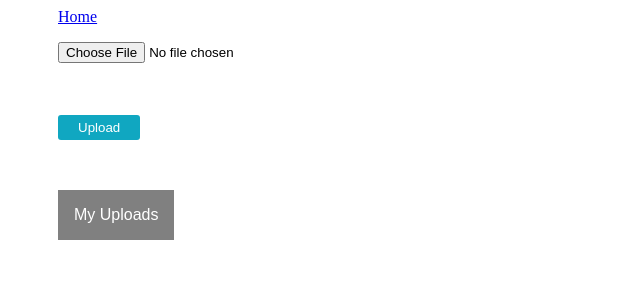
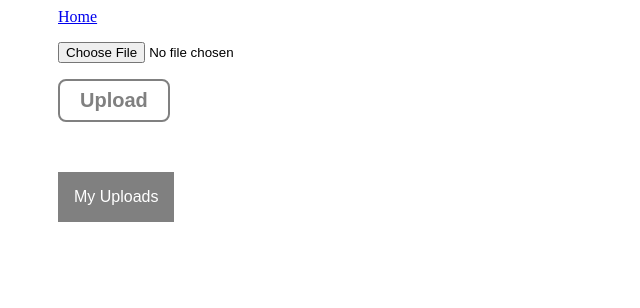
Before and after one commit to AliRn76/django-chatroom, a Django app: page /upload/ in a window 1280 px wide. Shown: the top 308 px of the page, without its empty margins (0-640 px from the left). Run offline with Django 3.2, Linux system fonts and the light colour scheme; the visitor is signed in with stand-in values (Sample User, id 1); data that the repository does not hold is empty.

Commit message:
loading button fail shod , normalesh kardam

```diff
--- a/receiver/static/upload.css
+++ b/receiver/static/upload.css
@@ -38,31 +38,28 @@ body{
 .show {display: block;}
 
 
+.upload-btn-wrapper {
+  position: relative;
+  overflow: hidden;
+  display: inline-block;
+}
 
-.liquid-button {
-	background: #11a7c1;
-	color: #fff;
-	border: 0;
-	border-radius: 3px;
-	font-weight: 400;
-	padding: 5px 20px;
-	cursor: pointer;
-	transition: 0.2s ease-in-out all;
-	outline: 0;
-	min-width: 80px;
-	background: transparent url('./liquid.png');
-	background-repeat: repeat-y;
+.btn {
+  border: 2px solid gray;
+  color: gray;
+  background-color: white;
+  padding: 8px 20px;
+  border-radius: 8px;
+  font-size: 20px;
+  font-weight: bold;
+  cursor: pointer;
 }
-.liquid-button:hover {
-	transform: scale(1.1);
+
+.upload-btn-wrapper input[type=file] {
+  font-size: 100px;
+  position: absolute;
+  left: 0;
+  top: 0;
+  opacity: 0;
+
 }
-@keyframes wave {
-	0% {
-		background-position: left center;
-		background-size: 0px 20px;
-	}
-	100% {
-		background-position: 0 200px;
-		background-size: 100px 100px;
-	}
-}
--- a/receiver/templates/upload.html
+++ b/receiver/templates/upload.html
@@ -9,9 +9,11 @@
     <form method="post" enctype="multipart/form-data">
     {% csrf_token %}
     {{ form.as_p }}
-        <br>
-        <br>
-    <button class="liquid-button" type="submit">Upload</button>
+
+    <div class="upload-btn-wrapper">
+      <button class="btn" type="submit">Upload</button>
+    </div>
+
   </form>
 
     <a href="../{{last_upload}}" target="_blank">{{last_upload}}</a>
@@ -34,23 +36,11 @@
         }
   }
 
-    const button = document.querySelector('.liquid-button');
+
+
+    const button = document.querySelector('.btn');
     button.addEventListener('click', () => {
-        let count = 0;
-        const counter = () => {
-            if (count < 100) {
-                count++;
-                button.innerText = count + '%';
-                button.style.animation = 'wave 5500ms ease-in-out forwards';
-                count < 55
-                    ? (button.style.color = '#000')
-                    : (button.style.color = '#fff');
-            } else {
-                clearInterval(animation);
-                button.innerHTML = '<i class="fas fa-check"></i>';
-            }
-        };
-        const animation = setInterval(counter, 40);
+        document.body.style.cursor = 'wait';
     });
 
   </script>
```
